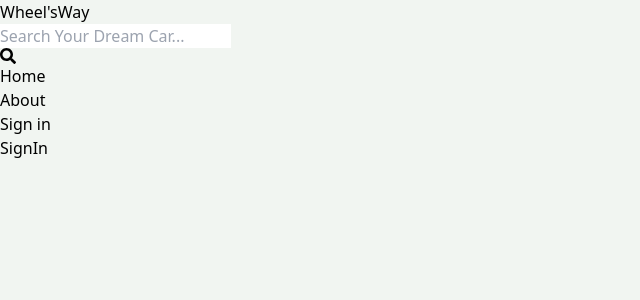
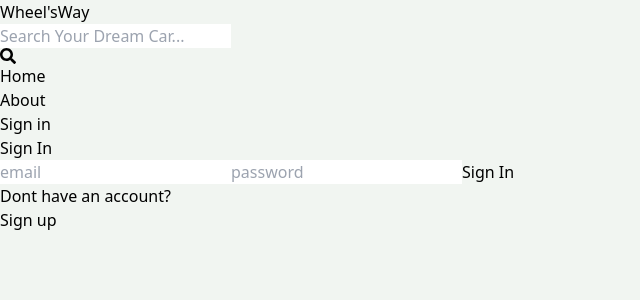
Before and after one commit to MrCodYrohit/Car-Rent, a React (Vite) app in the folder client/: page /sign-in in a window 1280 px wide. Shown: the top 300 px of the page, without its empty margins (0-640 px from the left). Built offline with nearby package versions, Linux system fonts and the light colour scheme.

Commit message:
signin funct done

```diff
--- a/client/src/pages/SignIn.jsx
+++ b/client/src/pages/SignIn.jsx
@@ -1,7 +1,76 @@
-import React from 'react'
+import { useState } from 'react';
+import { Link, useNavigate } from 'react-router-dom';
 
 export default function SignIn() {
+  const [formData, setFormData] = useState({});
+  const [error, setError] = useState(null);
+  const [loading, setLoading] = useState(false);
+  const navigate = useNavigate();
+  const handleChange = (e) => {
+    setFormData({
+      ...formData,
+      [e.target.id]: e.target.value,
+    });
+  };
+  const handleSubmit = async (e) => {
+    e.preventDefault();
+    try {
+      setLoading(true);
+      const res = await fetch('/api/auth/signin', {
+        method: 'POST',
+        headers: {
+          'Content-Type': 'application/json',
+        },
+        body: JSON.stringify(formData),
+      });
+      const data = await res.json();
+      console.log(data);
+      if (data.success === false) {
+        setLoading(false);
+        setError(data.message);
+        return;
+      }
+      setLoading(false);
+      setError(null);
+      navigate('/');
+    } catch (error) {
+      setLoading(false);
+      setError(error.message);
+    }
+  };
   return (
-    <div>SignIn</div>
-  )
+    <div className='p-3 max-w-lg mx-auto'>
+      <h1 className='text-3xl text-center font-semibold my-7'>Sign In</h1>
+      <form onSubmit={handleSubmit} className='flex flex-col gap-4'>
+        <input
+          type='email'
+          placeholder='email'
+          className='border p-3 rounded-lg'
+          id='email'
+          onChange={handleChange}
+        />
+        <input
+          type='password'
+          placeholder='password'
+          className='border p-3 rounded-lg'
+          id='password'
+          onChange={handleChange}
+        />
+
+        <button
+          disabled={loading}
+          className='bg-slate-700 text-white p-3 rounded-lg uppercase hover:opacity-95 disabled:opacity-80'
+        >
+          {loading ? 'Loading...' : 'Sign In'}
+        </button>
+      </form>
+      <div className='flex gap-2 mt-5'>
+        <p>Dont have an account?</p>
+        <Link to={'/sign-up'}>
+          <span className='text-blue-700'>Sign up</span>
+        </Link>
+      </div>
+      {error && <p className='text-red-500 mt-5'>{error}</p>}
+    </div>
+  );
 }
```
